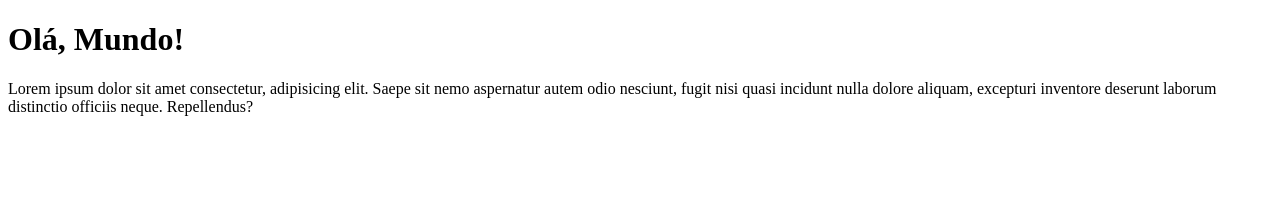
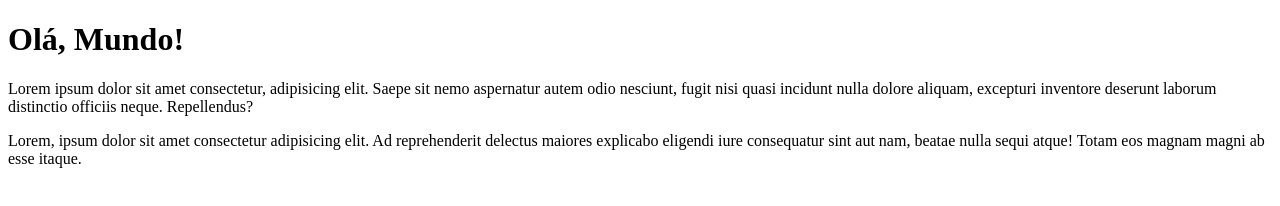
Before and after one commit to RafaellRosa/Ola-Mundo, a plain HTML site: page site-exemplo/index.html in a window 1280 px wide. Drawn offline with Linux system fonts and the light colour scheme.

Commit message:
Adicionei um parágrafo

```diff
--- a/site-exemplo/index.html
+++ b/site-exemplo/index.html
@@ -9,5 +9,6 @@
   <h1>Olá, Mundo!</h1>
 
   <p>Lorem ipsum dolor sit amet consectetur, adipisicing elit. Saepe sit nemo aspernatur autem odio nesciunt, fugit nisi quasi incidunt nulla dolore aliquam, excepturi inventore deserunt laborum distinctio officiis neque. Repellendus?</p>
+  <p>Lorem, ipsum dolor sit amet consectetur adipisicing elit. Ad reprehenderit delectus maiores explicabo eligendi iure consequatur sint aut nam, beatae nulla sequi atque! Totam eos magnam magni ab esse itaque.</p>
 </body>
 </html>
```
